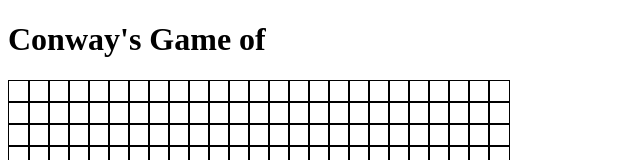
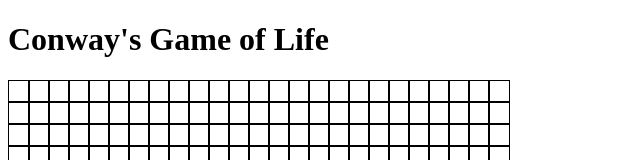
Before and after one commit to DajuanMcdonald/Cellular-Automaton-React, a React (Vite) app: page / in a window 1280 px wide. Shown: the top 160 px of the page, without its empty margins (0-640 px from the left). Built offline with nearby package versions, Linux system fonts and the light colour scheme.

Commit message:
added onClick functionality to grid cells

```diff
--- a/package.json
+++ b/package.json
@@ -13,6 +13,7 @@
   },
   "dependencies": {
     "con": "^0.1.3",
+    "immer": "^7.0.9",
     "react": "^16.13.1",
     "react-dom": "^16.13.1"
   },
--- a/src/App.js
+++ b/src/App.js
@@ -6,7 +6,7 @@ function App () {
     return (
       <>
         <h1>
-          Conway's Game of {name}
+          Conway's Game of Life
         </h1>
 
         <Board/>
--- a/src/compenents/Board.js
+++ b/src/compenents/Board.js
@@ -1,4 +1,5 @@
 import React, {useState} from 'react';
+import produce from 'immer';
 
 const nRows = 25;
 const nCols = 25;
@@ -13,7 +14,6 @@ function Board() {
         return rows;
     });
 
-    console.log(grid)
     return (
         <div style={{
             display: 'grid',
@@ -24,6 +24,13 @@ function Board() {
             rows.map((col, k) => (
                 <div
                     key={`${i}-${k}`}
+                    onClick={() => {
+                        const newGrid = produce(grid, gridClone => {
+                            gridClone[i][k] = 1;
+                        })
+                        setGrid(newGrid)
+
+                    }}
                     style={{
                         width: 20,
                         height: 20,
--- a/src/index.js
+++ b/src/index.js
@@ -4,4 +4,4 @@ import App from "./App";
 
 
 var mountNode = document.getElementById("app");
-ReactDOM.render(<App name="Life" />, mountNode);
+ReactDOM.render(<App />, mountNode);
```
Also changed, not shown: 1 other file (tests, documents, lock files or other folders).
